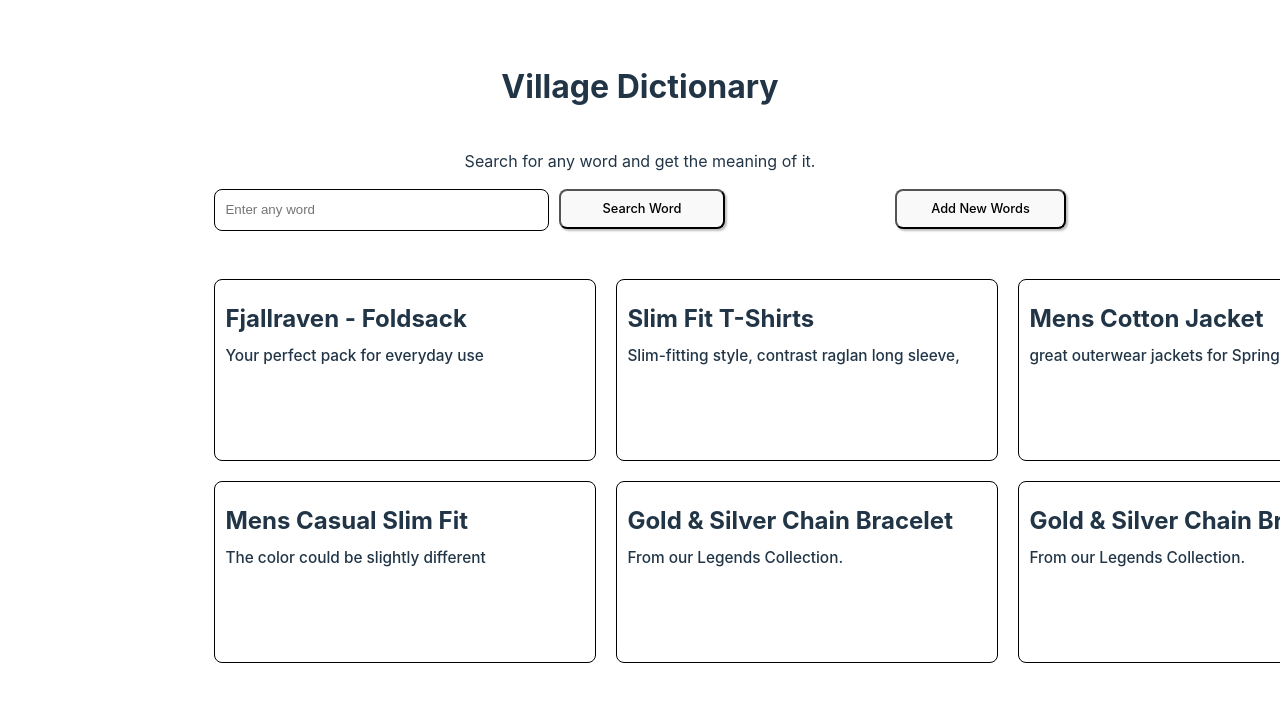
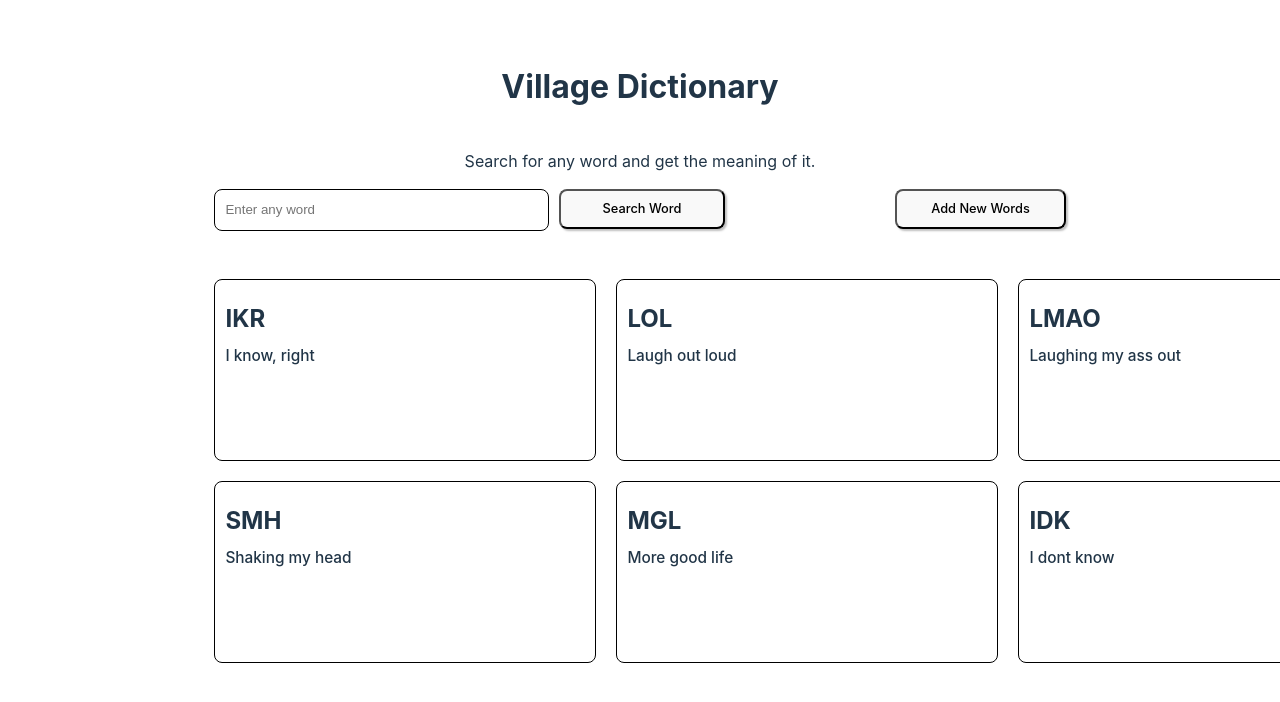
Before and after one commit to Tech4dev-Fellows-24-ACE-group-Front-End/temporary, a React (Vite) app: page / in a window 1280 px wide. Shown: the top 702 px of the page. Built offline with nearby package versions, Linux system fonts and the light colour scheme.

Commit message:
Update data.js

```diff
--- a/src/components/data.js
+++ b/src/components/data.js
@@ -1,51 +1,33 @@
 const data = [
     {
     "id": 1,
-    "title": "Fjallraven - Foldsack",
-    "price": 109.95,
-    "description": "Your perfect pack for everyday use ",
-    "category": "men's clothing",
-    "image": "https://fakestoreapi.com/img/81fPKd-2AYL._AC_SL1500_.jpg"
+    "title": "IKR",
+    "description": "I know, right"
     },
     {
     "id": 2,
-    "title": "Slim Fit T-Shirts ",
-    "price": 22.3,
-    "description": "Slim-fitting style, contrast raglan long sleeve,",
-    "category": "men's clothing",
-    "image": "https://fakestoreapi.com/img/71-3HjGNDUL._AC_SY879._SX._UX._SY._UY_.jpg"
+    "title": "LOL",
+    "description": "Laugh out loud"
     },
     {
     "id": 3,
-    "title": "Mens Cotton Jacket",
-    "price": 55.99,
-    "description": "great outerwear jackets for Spring",
-    "category": "men's clothing",
-    "image": "https://fakestoreapi.com/img/71li-ujtlUL._AC_UX679_.jpg"
+    "title": "LMAO",
+    "description": "Laughing my ass out"
     },
     {
     "id": 4,
-    "title": "Mens Casual Slim Fit",
-    "price": 15.99,
-    "description": "The color could be slightly different ",
-    "category": "men's clothing",
-    "image": "https://fakestoreapi.com/img/71YXzeOuslL._AC_UY879_.jpg"
+    "title": "SMH",
+    "description": "Shaking my head"
     },
     {
     "id": 5,
-    "title": "Gold & Silver Chain Bracelet",
-    "price": 695,
-    "description": "From our Legends Collection.",
-    "categorAy": "jewelery",
-    "image": "https://fakestoreapi.com/img/71pWzhdJNwL._AC_UL640_QL65_ML3_.jpg"
+    "title": "MGL",
+    "description": "More good life"
     },
     {
     "id": 6,
-    "title": "Gold & Silver Chain Bracelet",
-    "price": 695,
-    "description": "From our Legends Collection.",
-    "category": "jewelery",
-    "image": "https://fakestoreapi.com/img/71pWzhdJNwL._AC_UL640_QL65_ML3_.jpg"
+    "title": "IDK",
+    "description": "I dont know"
     }
 ]
 
```
